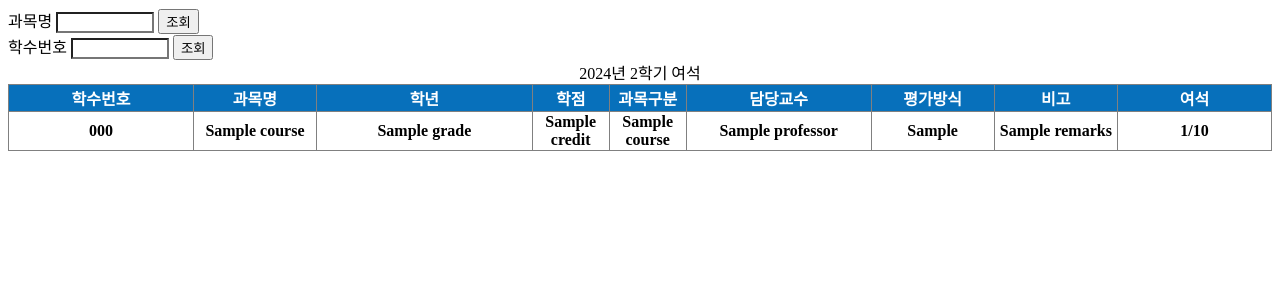
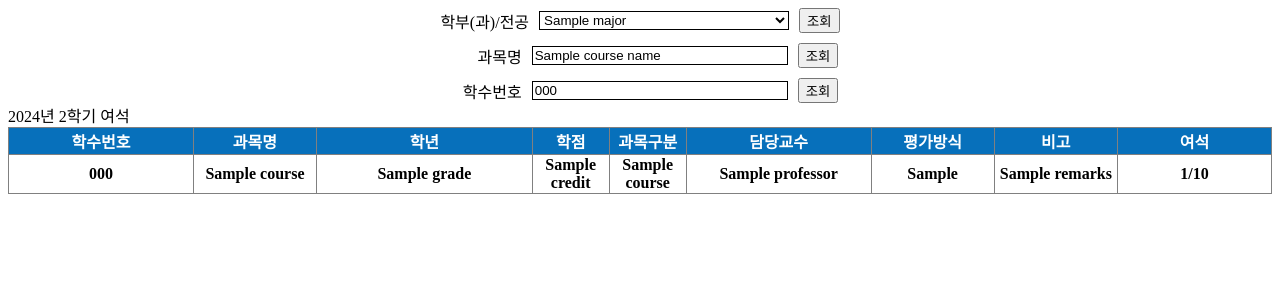
Before and after one commit to kseysh/course-registration-vacancy-checker, a Django app: template config/templates/main.html in a window 1280 px wide. Shown: the top 300 px of the page. Run offline with Django 4.2, Linux system fonts and the light colour scheme; the template is opened without the code that fills it: most values are stand-ins (such as "Sample title", 1, 10 or a date in 2020); lists and menus that the app fills with data are empty.

Commit message:
feat: 검색 기능 구현

```diff
--- /dev/null
+++ b/config/templates/course_table.html
@@ -0,0 +1,42 @@
+<table cellspacing="0" style="width:100%;border-collapse:collapse;" border="1">
+    <caption style="text-align: left;">
+        2024년 2학기 여석
+    </caption>
+    <thead>
+        <tr style="background: #0770BB; color: #fff;">
+            <th scope="col" style="width:12%;">학수번호</th>
+            <th scope="col" style="width:8%;">과목명</th>
+            <th scope="col" style="width:14%;">학년</th>
+            <th scope="col" style="width:5%;">학점</th>
+            <th scope="col" style="width:5%;">과목구분</th>
+            <th scope="col" style="width:12%;">담당교수</th>
+            <th scope="col" style="width:8%;">평가방식</th>
+            <th scope="col" style="width:8%;">비고</th>
+            <th scope="col" style="width:10%;">여석</th>
+        </tr>
+    </thead>
+    <tbody>
+        {% if course_list %}
+        {% for course in course_list %}
+        <tr>
+            <th scope="col" style="width:12%;">{{ course.code }}</th>
+            <th scope="col" style="width:8%;">{{ course.name }}</th>
+            <th scope="col" style="width:14%;">{{ course.grade }}</th>
+            <th scope="col" style="width:5%;">{{ course.credit }}</th>
+            <th scope="col" style="width:5%;">{{ course.subject }}</th>
+            <th scope="col" style="width:12%;">{{ course.professor }}</th>
+            <th scope="col" style="width:8%;">{{ course.evaluation_method }}</th>
+            <th scope="col" style="width:8%;">{{ course.remarks }}</th>
+            <th scope="col" style="width:10%;">{{ course.enrollment_count }}/{{ course.enrollment_capacity }}</th>
+        </tr>
+        {% endfor %}
+        {% else %}
+        <tr>
+            <th>
+                찾는 과목이 없습니다.
+            </th>
+        </tr>
+        {% endif %}
+
+    </tbody>
+</table>
--- a/config/templates/main.html
+++ b/config/templates/main.html
@@ -9,80 +9,9 @@
 </head>
 
 <body>
-	<div>
-		<!--
-		<div>
-			<span>학부(과)/전공</span>
-			<select title="학부/전공">
-				<option selected="selected" value="0194002">기계공학과 / 기계공학</option>
-				<option value="0198005">항공우주공학과 / 항공우주공학</option>
-				<option value="1583737">바이오제약공학과 / 바이오제약공학</option>
-			</select>
-			<input type="submit" value="조회">
-		</div>
-		-->
+	{% include "search_box.html" %}
 
-		<!-- 과목명 검색 form-->
-		<form method="get" action="{% url 'search_course' %}">
-			<div>
-				<span>과목명</span>
-				<input name="course_name" type="text" id="course_name" style="background:#fff; border:1; width: 90px">
-				<input type="submit" value="조회">
-			</div>
-		</form>
-
-		<!-- 학수번호 전공 검색 form-->
-		<form method="get" action="{% url 'search_course' %}">
-			<div>
-				<span>학수번호</span>
-				<input name="course_code" type="text" id="course_code" style="background:#fff; border:1; width: 90px">
-				<input type="submit" value="조회">
-			</div>
-		</form>
-	</div>
-
-	<table cellspacing="0" style="width:100%;border-collapse:collapse;" border="1">
-		<caption>
-			2024년 2학기 여석
-		</caption>
-		<thead>
-			<tr style="background: #0770BB; color: #fff;">
-				<th scope="col" style="width:12%;">학수번호</th>
-				<th scope="col" style="width:8%;">과목명</th>
-				<th scope="col" style="width:14%;">학년</th>
-				<th scope="col" style="width:5%;">학점</th>
-				<th scope="col" style="width:5%;">과목구분</th>
-				<th scope="col" style="width:12%;">담당교수</th>
-				<th scope="col" style="width:8%;">평가방식</th>
-				<th scope="col" style="width:8%;">비고</th>
-				<th scope="col" style="width:10%;">여석</th>
-			</tr>
-		</thead>
-		<tbody>
-			{% if course_list %}
-			{% for course in course_list %}
-			<tr>
-				<th scope="col" style="width:12%;">{{ course.code }}</th>
-				<th scope="col" style="width:8%;">{{ course.name }}</th>
-				<th scope="col" style="width:14%;">{{ course.grade }}</th>
-				<th scope="col" style="width:5%;">{{ course.credit }}</th>
-				<th scope="col" style="width:5%;">{{ course.subject }}</th>
-				<th scope="col" style="width:12%;">{{ course.professor }}</th>
-				<th scope="col" style="width:8%;">{{ course.evaluation_method }}</th>
-				<th scope="col" style="width:8%;">{{ course.remarks }}</th>
-				<th scope="col" style="width:10%;">{{ course.enrollment_count }}/{{ course.enrollment_capacity }}</th>
-			</tr>
-			{% endfor %}
-			{% else %}
-			<tr>
-				<th>
-					찾는 과목이 없습니다.
-				</th>
-			</tr>
-			{% endif %}
-
-		</tbody>
-	</table>
+	{% include "course_table.html" %}
 </body>
 
 </html>
--- /dev/null
+++ b/config/templates/search_box.html
@@ -0,0 +1,57 @@
+<div style="margin: 0 auto; text-align: center;">
+    <div style="display: flex; flex-direction: column; align-items: center; gap: 10px;">
+        <form method="get" action="{% url 'search_course' %}">
+            <div style="display: flex; align-items: center;">
+                <span style="min-width: 80px; text-align: right; margin-right: 10px;">학부(과)/전공</span>
+                <select title="학부/전공" name="major_value" style="background:#fff; border:1px solid #000; width: 250px;">
+                    {% if major_name %}
+                        {% if majors %}
+                            {% for major in majors %}
+                            <option value="{{ major.value }}" {% if major.name == major_name %} selected {% endif %}>
+                                {{ major.name }}
+                            </option>
+                            {% endfor %}
+                        {% else %}
+                            <option value="error">오류</option>
+                        {% endif %}
+                    {% else %}
+                        {% if majors %}
+                            {% for major in majors %}
+                                <option value="{{ major.value }}">{{ major.name }}</option>
+                            {% endfor %}
+                        {% else %}
+                            <option value="error">오류</option>
+                        {% endif %}
+                    {% endif %}
+                </select>
+                <input type="submit" value="조회" style="margin-left: 10px;">
+            </div>
+        </form>
+
+        <!-- 과목명 검색 form-->
+        <form method="get" action="{% url 'search_course' %}">
+            <div style="display: flex; align-items: center;">
+                <span style="min-width: 80px; text-align: right; margin-right: 10px;">과목명</span>
+                {% if course_name %}
+                    <input name="course_name" type="text" id="course_name" style="background:#fff; border:1px solid #000; width: 250px;" minlength="3" placeholder="3글자 이상 작성하세요." value="{{ course_name }}">
+                {% else %}
+                    <input name="course_name" type="text" id="course_name" style="background:#fff; border:1px solid #000; width: 250px;" minlength="3" placeholder="3글자 이상 작성하세요.">
+                {% endif %}
+                <input type="submit" value="조회" style="margin-left: 10px;">
+            </div>
+        </form>
+
+        <!-- 학수번호 전공 검색 form-->
+        <form method="get" action="{% url 'search_course' %}">
+            <div style="display: flex; align-items: center;">
+                <span style="min-width: 80px; text-align: right; margin-right: 10px;">학수번호</span>
+                {% if course_code %}
+                    <input name="course_code" type="text" id="course_code" style="background:#fff; border:1px solid #000; width: 250px;" minlength="7" placeholder="학수번호 앞부분 7글자 이상 작성해주세요." size="20" value="{{ course_code }}">
+                {% else %}
+                    <input name="course_code" type="text" id="course_code" style="background:#fff; border:1px solid #000; width: 250px;" minlength="7" placeholder="학수번호 앞부분 7글자 이상 작성해주세요." size="20">
+                {% endif %}
+                <input type="submit" value="조회" style="margin-left: 10px;">
+            </div>
+        </form>
+    </div>
+</div>
```
Also changed, not shown: config/config/settings.py (+8 -3 lines), config/sugang/views.py (+64 -37 lines).
